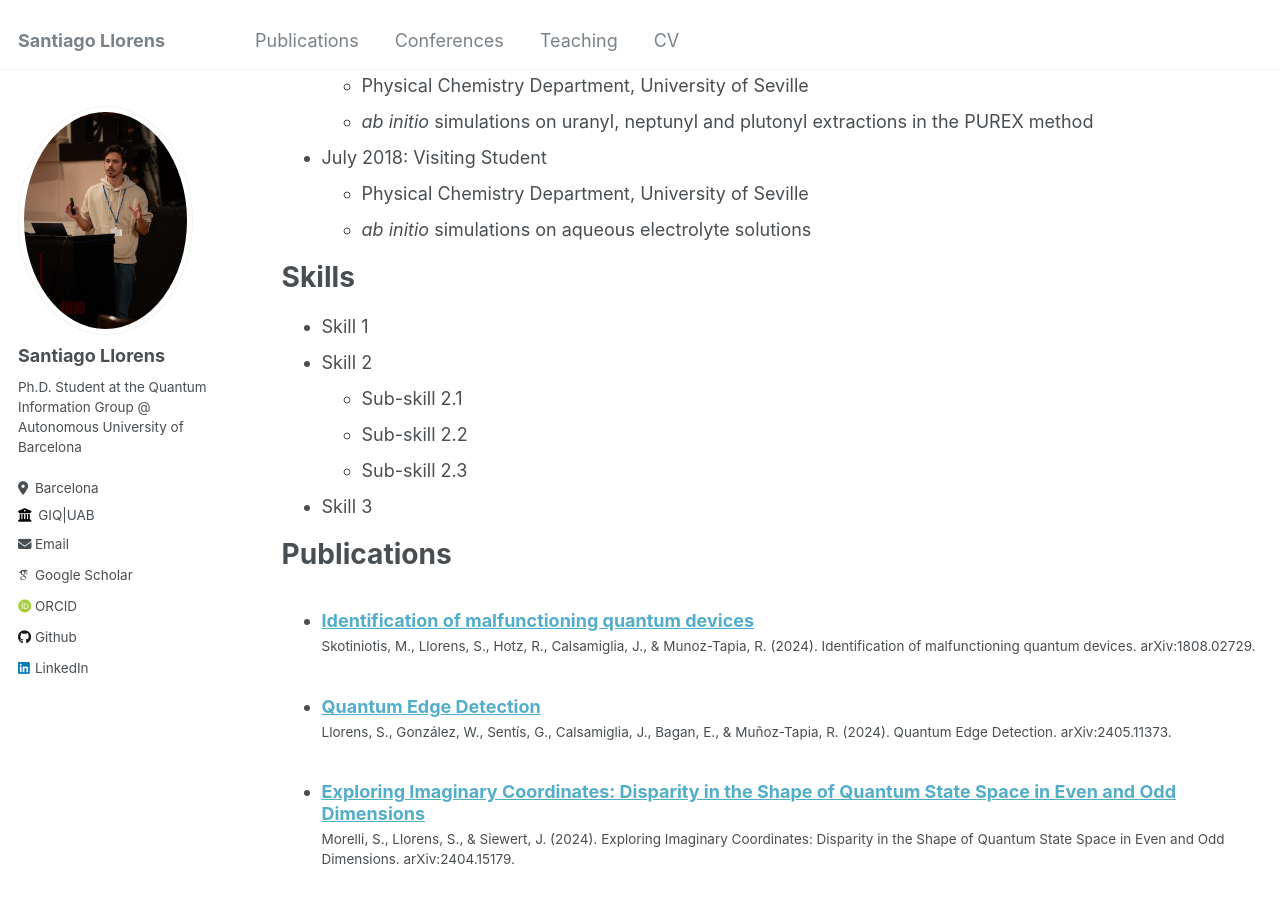
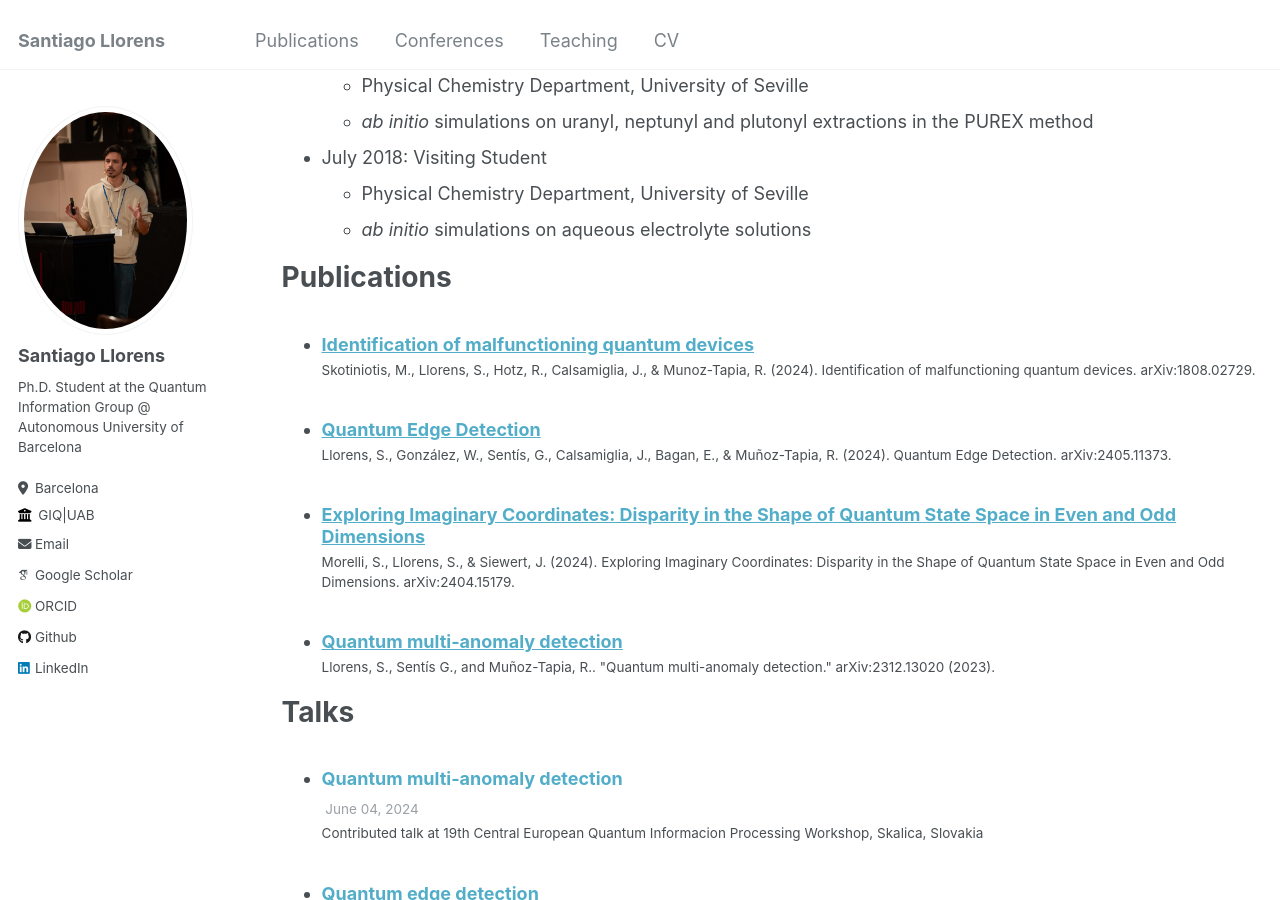
Before and after one commit to SantiagoLlorens/SantiagoLlorens.github.io, a Jekyll site: the page built from _pages/cv.md, in a window 1280 px wide and 900 px high, scrolled down 828 px. Built offline with Jekyll 4.4.1, drawn with Linux system fonts in a browser that asks for light colours; some web fonts are replaced; some of the changed lines change nothing that is shown.

Commit message:
Update cv.md

```diff
--- a/_pages/cv.md
+++ b/_pages/cv.md
@@ -42,14 +42,14 @@
   * Physical Chemistry Department, University of Seville
   * _ab initio_ simulations on aqueous electrolyte solutions
 
-Skills
-======
-* Skill 1
-* Skill 2
-  * Sub-skill 2.1
-  * Sub-skill 2.2
-  * Sub-skill 2.3
-* Skill 3
+[comment]: <> Skills
+[comment]: <> ======
+[comment]: <> * Skill 1
+[comment]: <> * Skill 2
+[comment]: <>   * Sub-skill 2.1
+[comment]: <>   * Sub-skill 2.2
+[comment]: <>   * Sub-skill 2.3
+[comment]: <> * Skill 3
 
 Publications
 ======
```
